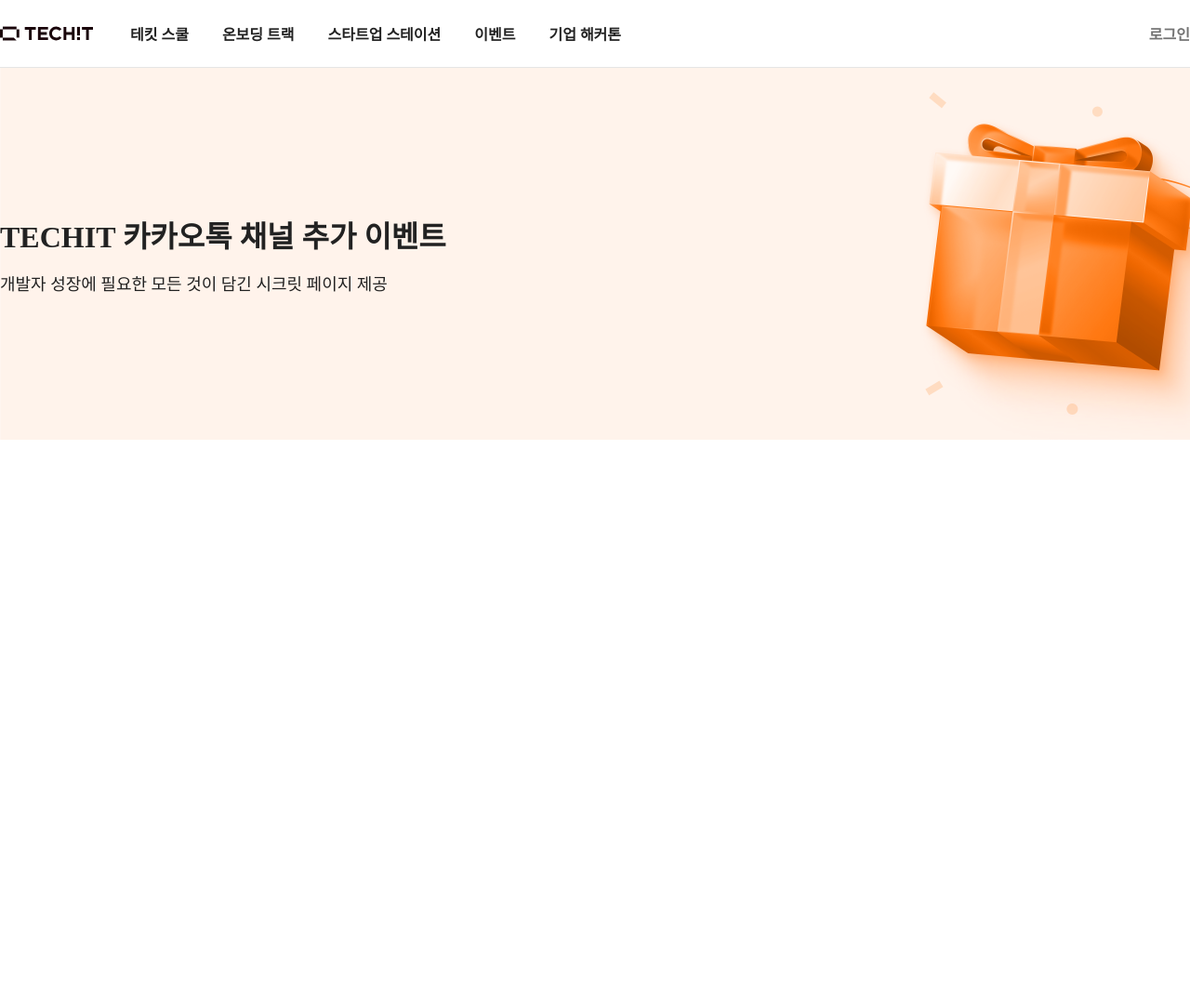
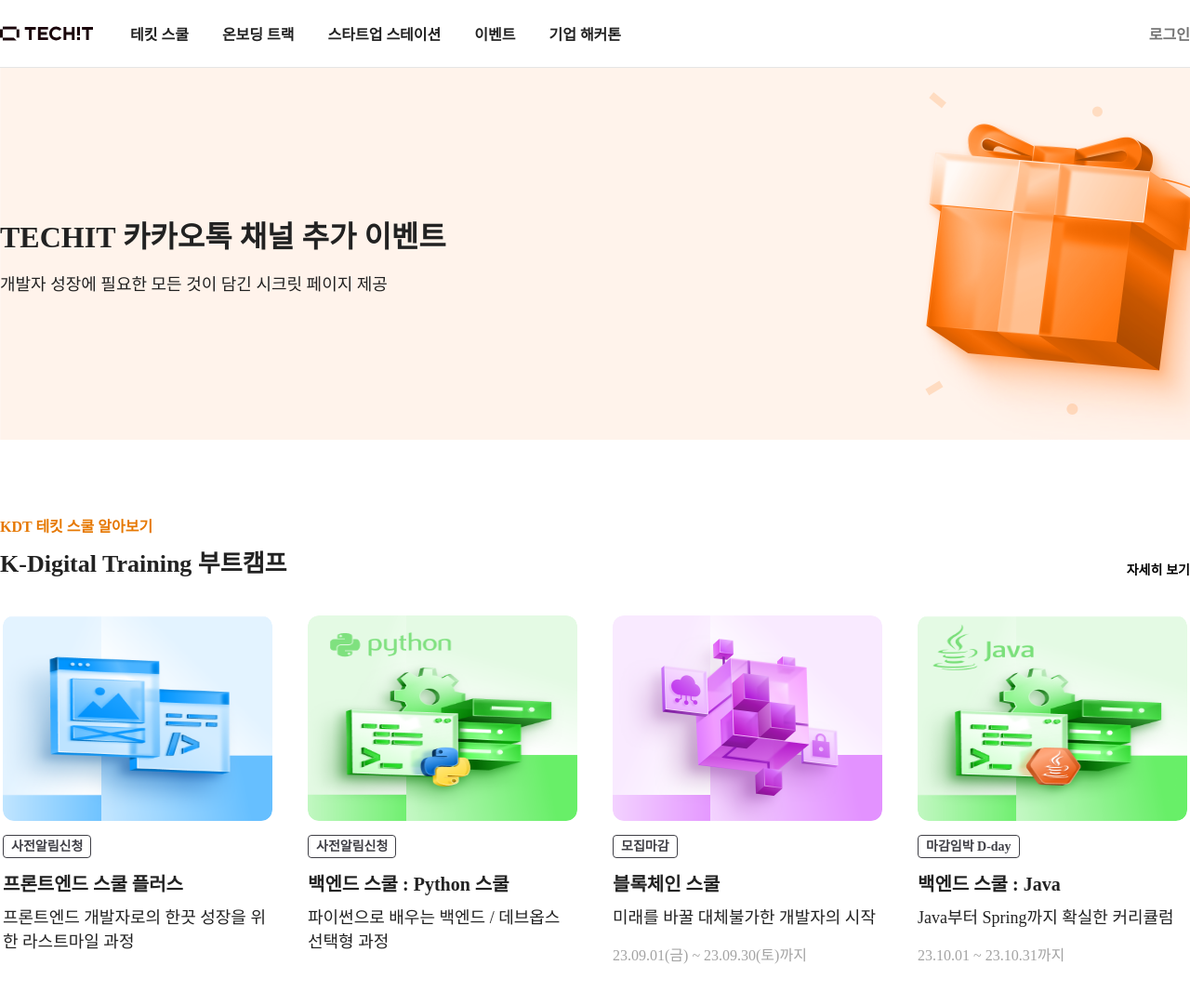
Before and after one commit to jihwan2843/TechIT-Clone, a plain HTML site: page index.html in a window 1280 px wide. Shown: the whole page at 93% size. Before the commit the page ends 800 px from the top, so only its background shows below. Drawn offline with Linux system fonts and the light colour scheme; a web font is replaced by a local one.

Commit message:
techi-school

```diff
--- a/index.html
+++ b/index.html
@@ -29,6 +29,54 @@
           <h5>개발자 성장에 필요한 모든 것이 담긴 시크릿 페이지 제공</h5>
         </div>
       </div>
+      <section class="techit-school-container">
+        <div>
+          <div>
+            <h5>KDT 테킷 스쿨 알아보기</h5>
+            <h3>K-Digital Training 부트캠프</h3>
+          </div>
+          <button>자세히 보기</button>
+        </div>
+        <ul>
+          <li>
+            <div class="img-container">
+              <img src="images/frontend_plus.png" alt="frontend_plus" />
+            </div>
+            <span class="alarm">사전알림신청</span>
+            <h3>프론트엔드 스쿨 플러스</h3>
+            <h5>프론트엔드 개발자로의 한끗 성장을 위한 라스트마일 과정</h5>
+          </li>
+
+          <li>
+            <div class="img-container">
+              <img src="images/backend_python.png" alt="backend_python" />
+            </div>
+            <span class="alarm">사전알림신청</span>
+            <h3>백엔드 스쿨 : Python 스쿨</h3>
+            <h5>파이썬으로 배우는 백엔드 / 데브옵스 선택형 과정</h5>
+          </li>
+
+          <li>
+            <div class="img-container">
+              <img src="images/blockchain.png" alt="blockchain" />
+            </div>
+            <span class="fin">모집마감</span>
+            <h3>블록체인 스쿨</h3>
+            <h5>미래를 바꿀 대체불가한 개발자의 시작</h5>
+            <div class="date">23.09.01(금) ~ 23.09.30(토)까지</div>
+          </li>
+
+          <li>
+            <div class="img-container">
+              <img src="images/backend_java.png" alt="backend_java" />
+            </div>
+            <span class="d-7">마감임박 D-day</span>
+            <h3>백엔드 스쿨 : Java</h3>
+            <h5>Java부터 Spring까지 확실한 커리큘럼</h5>
+            <div class="date">23.10.01 ~ 23.10.31까지</div>
+          </li>
+        </ul>
+      </section>
     </main>
   </body>
 </html>
--- a/style.css
+++ b/style.css
@@ -99,6 +99,10 @@
   border-bottom: 1px solid #e5e5e5;
 }
 
+.header-menu {
+  padding-left: 40px;
+}
+
 .header-container {
   display: flex;
   justify-content: space-between;
@@ -107,8 +111,12 @@
   padding: 8px 0;
 }
 
+ul {
+  list-style: none;
+  padding: 0;
+}
+
 .header-container > div > ul {
-  list-style: none;
   display: flex;
   gap: 36px;
 }
@@ -152,3 +160,103 @@
   margin-top: 16px;
   font-size: 18px;
 }
+
+.techit-school-container {
+  max-width: 1280px;
+  margin: auto;
+  margin-top: 80px;
+}
+
+.techit-school-container > div {
+  display: flex;
+  justify-content: space-between;
+  align-items: end;
+}
+
+.techit-school-container > div > div > h5 {
+  color: #e67800;
+  font-size: 16px;
+  font-weight: 600;
+}
+
+.techit-school-container > div > div > h3 {
+  margin-top: 8px;
+  font-size: 26px;
+  font-weight: 600;
+}
+
+.techit-school-container > div > button {
+  font-size: 14px;
+  font-weight: 600;
+}
+
+.techit-school-container > ul {
+  display: grid;
+  grid-template-columns: repeat(4, 1fr);
+  gap: 32px;
+  justify-items: center;
+  margin-top: 40px;
+}
+
+.techit-school-container > ul > li {
+  width: 290px;
+  height: 416px;
+}
+
+.img-container > img {
+  width: 290px;
+  border-radius: 12px;
+  height: 221px;
+  transition: all 0.5s;
+}
+
+.img-container > img:hover {
+  transform: scale(1.1);
+}
+
+.techit-school-container > ul > li > span {
+  font-size: 14px;
+  font-weight: 600;
+  color: #3f3f46;
+  border: 1px solid #3f3f46;
+  border-radius: 4px;
+  padding: 4px 8px;
+}
+
+.techit-school-container > ul > li > h3 {
+  font-size: 20px;
+  font-weight: 600;
+  margin: 16px 0 8px 0;
+}
+
+.techit-school-container > ul > li > h5 {
+  font-size: 18px;
+}
+
+.date {
+  margin-top: 16px;
+  color: #a3a3a3;
+}
+
+.img-container {
+  margin-bottom: 16px;
+  overflow: hidden;
+  border-radius: 12px;
+  width: 290px;
+  height: 221px;
+}
+
+.d-7 {
+  color: #1d4ed8;
+  border: 1px solid #1d4ed8;
+}
+
+.alarm {
+  color: #059669;
+  border: 1px solid #059669;
+}
+
+.fin {
+  color: #3f3f46;
+  border: 1px solid #3f3f46;
+}
```
Also changed, not shown: images/backend_java.png (added), images/backend_python.png (added), images/blockchain.png (added), images/frontend_plus.png (added).
